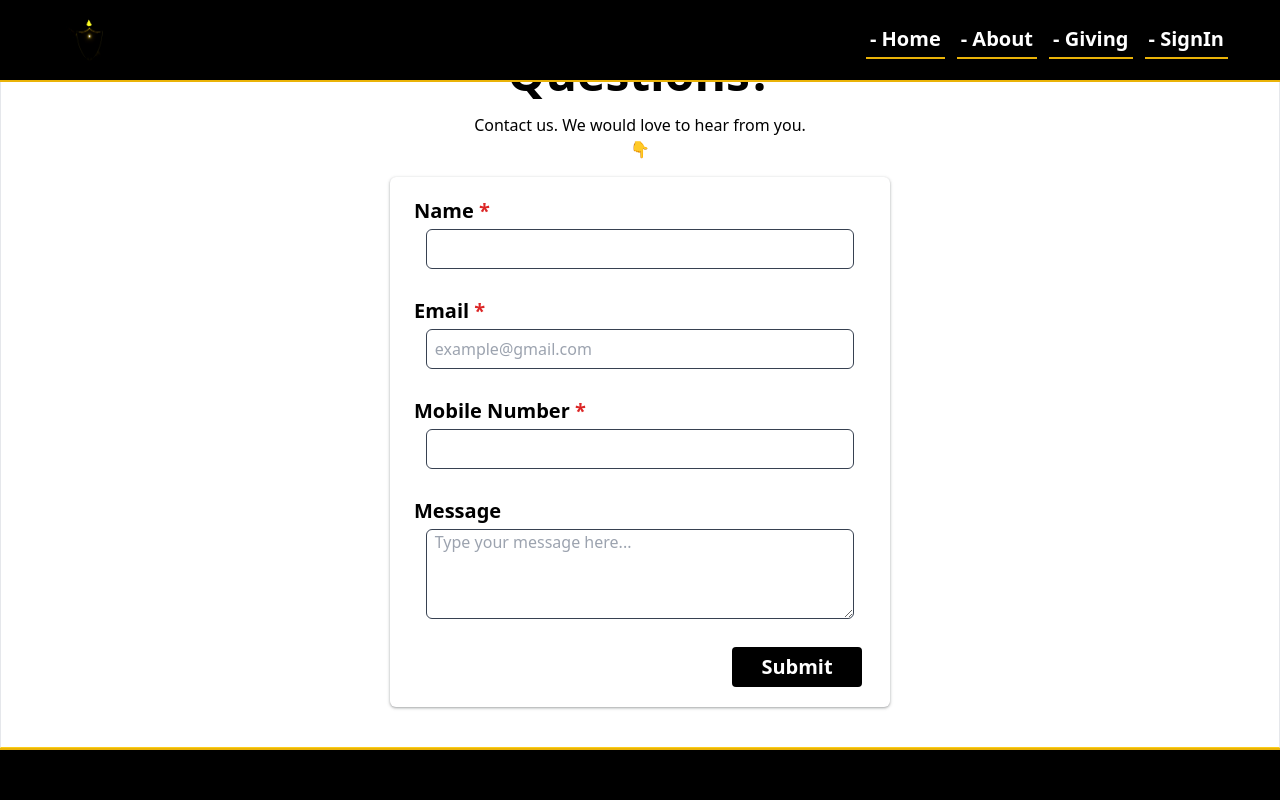
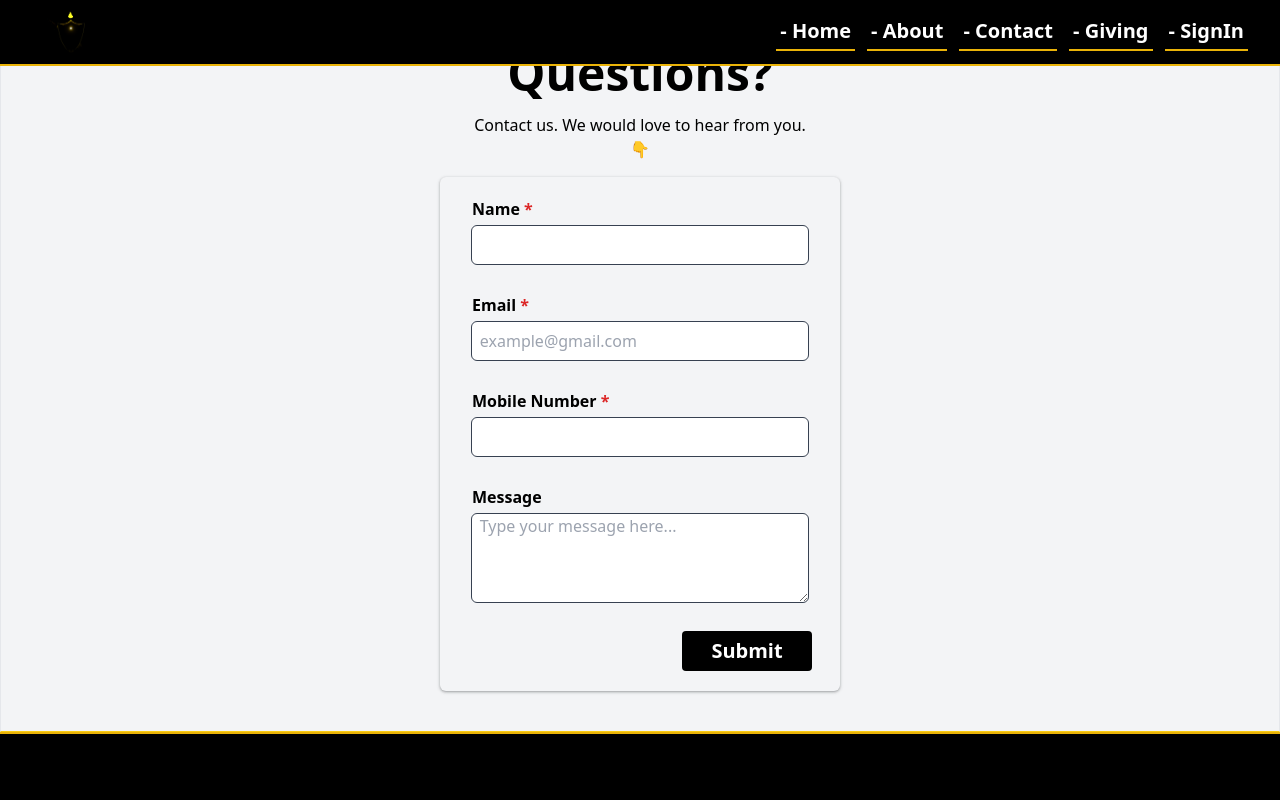
Before and after one commit to Shekinah007/ffcm-front, a React (Vite) app in the folder frontend/: page /contact in a window 1280 px wide. Shown: the top 800 px of the page. Built offline with nearby package versions, Linux system fonts and the light colour scheme.

Commit message:
Adjust navbar layout

```diff
--- a/frontend/src/components/Navbar.tsx
+++ b/frontend/src/components/Navbar.tsx
@@ -27,23 +27,33 @@ const Navbar = (): ReactElement => {
     }
 
     return (
-        <div className={`justify-center flex fixed w-screen flex-col md:flex-row  md:justify-between min-h-[40px] items-center z-20 px-3 md:p-2 duration-400 md:px-10 ${open ? "bg-gray-800/90 text-white" : "bg-black"} text-white border-b-2 border-yellow-500 `}>
+        <div className={`justify-center flex fixed w-screen flex-col
+         md:flex-row  md:justify-between min-h-[40px] items-center z-20 px-3 md:p-
+         duration-400 md:px-5 ${open ? "bg-gray-800/90 text-white" : "bg-black"}
+         text-white border-b-2 border-yellow-500 `}
+        >
             {/* <div className={`overlay fixed h-screen w-screen top-0 duration-300 ${!open && "h-[0px]"} bg-black/50 -z-50`}></div> */}
 
             <div className="" >
                 <img src={shieldLogo} alt="logo home" className='h-16 hidden md:block' />
             </div>
-            <div className={`absolute top-50% left-3 w-11/12 flex flex-row items-center justify-between gap-2 duration-500 -translate-y-0 ${open && "-translate-y-36"} md:hidden`}>
+            <div className={`absolute top-50% left-3 w-11/12 flex flex-row items-center justify-between gap-2 duration-500 -translate-y-0 ${open && "-translate-y-44"} md:hidden`}>
                 <p className="page  text-lg"> {currentPage} </p>
                 <Link to={"/"}><img src={churchLogo} alt="logo" className="h-7" /></Link>
             </div>
-            <div className={`nav  h-0 overflow-hidden py-0 px-3 duration-300 text-xl  ${open && 'h-48'} font-semibold md:p-3 md:py-3 md:h-10 flex flex-col justify-end md:items-center top-28 left-0 gap-3 w-screen md:static md:flex-row`} >
+            <div className={`nav h-0 overflow-hidden py-0 px-3 duration-300 text-xl   ${open && 'h-60 pt-0 mt-5'} font-semibold md:p-3 md:py-3 md:h-10 flex flex-col justify-center  md:justify-end md:items-center gap-3 w-screen md:static md:flex-row`} >
                 <Link to={"/"} className="p-1 hover:text-yellow-500 duration-300 md:border-b-2 border-yellow-500 hover:border-white hover:rounded-lg" onClick={() => { highlightPage("Home"); }}> - Home  </Link>
+                {/* <hr /> */}
                 {/* <Link to={"/contact"} className="p-1 hover:text-yellow-500 duration-300 md:border-b-2 border-yellow-500 hover:border-white hover:rounded-lg" onClick={() => { highlightPage("Contact"); }}> - Contact - </Link> */}
                 <a href="#about" className="p-1 hover:text-yellow-500 duration-300 md:border-b-2 border-yellow-500 hover:border-white hover:rounded-lg" > - About  </a>
-                {/* <a href="#contact" className="p-1 hover:text-yellow-500 duration-300 md:border-b-2 border-yellow-500 hover:border-white hover:rounded-lg"> - Contact  </a> */}
+                {/* <hr /> */}
+
+                <a href="#contact" className="p-1 hover:text-yellow-500 duration-300 md:border-b-2 border-yellow-500 hover:border-white hover:rounded-lg"> - Contact  </a>
                 <Link to={"/payments"} className="p-1 hover:text-yellow-500 duration-300 md:border-b-2 border-yellow-500 hover:border-white hover:rounded-lg"> - Giving  </Link>
+                {/* <hr /> */}
+
                 <Link to={"/signin"} className="p-1 hover:text-yellow-500 duration-300 md:border-b-2 border-yellow-500 hover:border-white hover:rounded-lg" onClick={() => { highlightPage("SignIn") }}> - SignIn  </Link>
+                {/* <hr /> */}
 
             </div>
             <div>
--- a/frontend/src/components/Register.tsx
+++ b/frontend/src/components/Register.tsx
@@ -87,7 +87,7 @@ const Register = () => {
         <div className='sign-page pt-14 min-h-screen flex flex-col justify-center text-center items-center bg-bg3 bg-cover bg-no-repeat'>
             <div>
             </div>
-            <div className="rounded-lg bg-yellow-400/90 text-white w-[85%] py-10 flex flex-col  justify-center gap-3">
+            <div className="rounded-lg bg-yellow-400/90 text-white w-[85%] md:w-[400px] py-10 flex flex-col  justify-center gap-3">
                 <div className="">
                     {/* <h2 className="font-semibold text-xl text-center">Register</h2> */}
                     {/* <hr className="w-[200px] mt-1 mb-5" /> */}
--- a/frontend/src/pages/Contact.tsx
+++ b/frontend/src/pages/Contact.tsx
@@ -8,13 +8,13 @@ const Contact = () => {
     const [message, setMessage] = useState<string>("")
 
     return (
-        <div className="contact-page pt-12 min-h-[500px] flex flex-col  gap-4 justify-center items-center border border-y-yellow-400 w-full bg-white py-10">
+        <div className="contact-page pt-12 min-h-[500px] flex flex-col  gap-4 justify-center items-center border border-y-yellow-400 w-full bg-gray-100 py-10">
             <h2 className="text-5xl font-bold">Questions?</h2>
             <p className="text-center">Contact us. We would love to hear from you. <br />👇</p>
-            <form className="bg-white min-h-[200px] w flex flex-col gap-7 justify-center p-3 rounded-md w-[90%] md:w-[500px] py-5 card">
+            <form className="bg-gray-100 min-h-[200px] w flex flex-col gap-7 justify-center p-3 rounded-md w-[90%] md:w-[400px] py-5 card">
 
                 <div className="flex flex-col gap-1">
-                    <label htmlFor="name" className="pl-3 font-semibold text-xl">Name <span className="text-red-600 font-bold">*</span></label>
+                    <label htmlFor="name" className="pl-5 font-semibold text-md">Name <span className="text-red-600 font-bold">*</span></label>
                     <input
                         id="name"
                         onChange={(e) => setName(e.target.value)}
@@ -23,7 +23,7 @@ const Contact = () => {
                     />
                 </div>
                 <div className="flex flex-col gap-1">
-                    <label htmlFor="email" className="pl-3 font-semibold text-xl">Email <span className="text-red-600 font-bold">*</span></label>
+                    <label htmlFor="email" className="pl-5 font-semibold text-md">Email <span className="text-red-600 font-bold">*</span></label>
                     <input
                         id="email"
                         onChange={(e) => setEmail(e.target.value)}
@@ -33,7 +33,7 @@ const Contact = () => {
                     />
                 </div>
                 <div className="flex flex-col gap-1">
-                    <label htmlFor="phone" className="pl-3 font-semibold text-xl">Mobile Number <span className="text-red-600 font-bold">*</span></label>
+                    <label htmlFor="phone" className="pl-5 font-semibold text-md">Mobile Number <span className="text-red-600 font-bold">*</span></label>
                     <input
                         id="phone"
                         onChange={(e) => setPhone(e.target.value)}
@@ -42,7 +42,7 @@ const Contact = () => {
                     />
                 </div>
                 <div className="flex flex-col gap-1">
-                    <label htmlFor="message" className="pl-3 font-semibold text-xl">Message </label>
+                    <label htmlFor="message" className="pl-5 font-semibold text-md">Message </label>
                     <textarea
                         id="message"
                         onChange={(e) => setMessage(e.target.value)}
```
